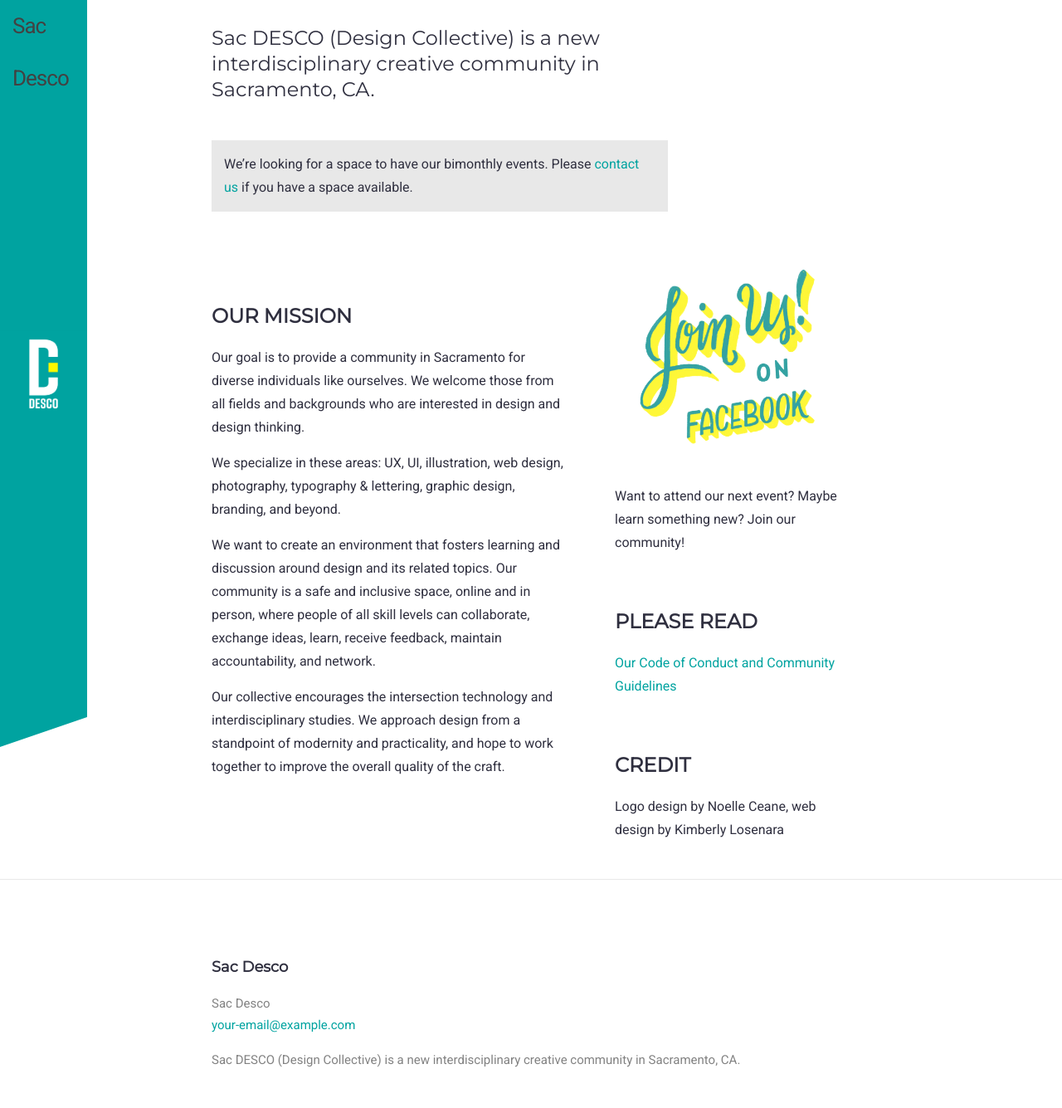
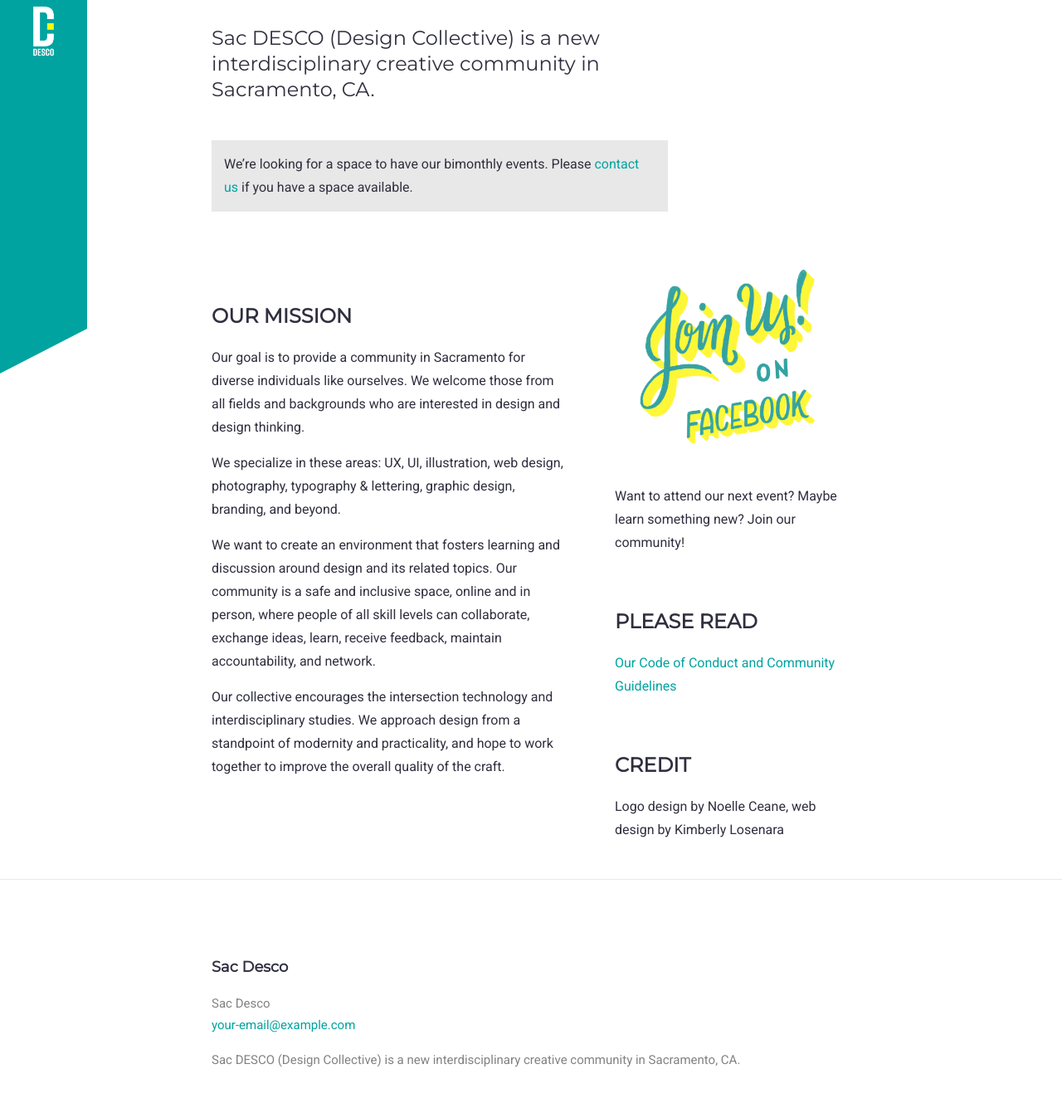
Before and after one commit to kmbrlygl/thisisdesco, a Jekyll site: the page built from index.md, in a window 1280 px wide. Shown: the whole page at 83% size. Built offline with Jekyll 4.4.1, drawn with Linux system fonts in a browser that asks for light colours.

Commit message:
Add desco logo to header; remove from background-image

```diff
--- a/_includes/header.html
+++ b/_includes/header.html
@@ -3,7 +3,7 @@
   <div class="wrapper">
     {% assign default_paths = site.pages | map: "path" %}
     {% assign page_paths = site.header_pages | default: default_paths %}
-    <a class="site-title" href="{{ "/" | relative_url }}">Sac Desco</a>
+    <a class="site-title" href="{{ "/" | relative_url }}"><img src="/assets/images/DESCO-Logo.png"></a>
 
  <!--    {% if page_paths %}
      <nav class="site-nav">
--- a/_sass/minima.scss
+++ b/_sass/minima.scss
@@ -47,12 +47,6 @@ $on-desktop:       1050px !default;
 }
 
 @include media-query($on-laptop) {
-  .site-header {
-    height: 100% !important;
-    width: 150px !important;
-    position: absolute !important;
-    max-height: inherit !important;
-  }
   .intro {
     max-width: 550px;
   }
@@ -76,8 +70,8 @@ $on-desktop:       1050px !default;
     width: 105px !important;
     position: absolute !important;
     max-height: inherit !important;
-    -webkit-clip-path: polygon(0 0, 100% 0, 100% 56%, 0 100%);
-    clip-path: polygon(0 0, 100% 0, 100% 96%, 0 100%);
+    -webkit-clip-path: polygon(0 0, 100% 0, 100% 88%, 0 100%);
+    clip-path: polygon(0 0, 100% 0, 100% 88%, 0 100%);
   }
 }
 
--- a/_sass/minima/_layout.scss
+++ b/_sass/minima/_layout.scss
@@ -3,10 +3,6 @@
  */
 .site-header {
   background-color: $brand-color;
-  background-image: url(/assets/images/DESCO-Logo.png);
-  background-size: contain;
-  background-position: center;
-  background-repeat: no-repeat;
   width: 100%;
   max-height: $spacing-unit * 1.865;
 
@@ -14,10 +10,14 @@
   position: relative;
 }
 
+.site-header * {
+  max-height: inherit;
+}
+
 .site-title {
   @include relative-font-size(1.625);
   font-weight: 300;
-  line-height: $base-line-height * $base-font-size * 2.25;
+  // line-height: $base-line-height * $base-font-size * 2.25;
   letter-spacing: -1px;
   margin-bottom: 0;
   float: left;
```
